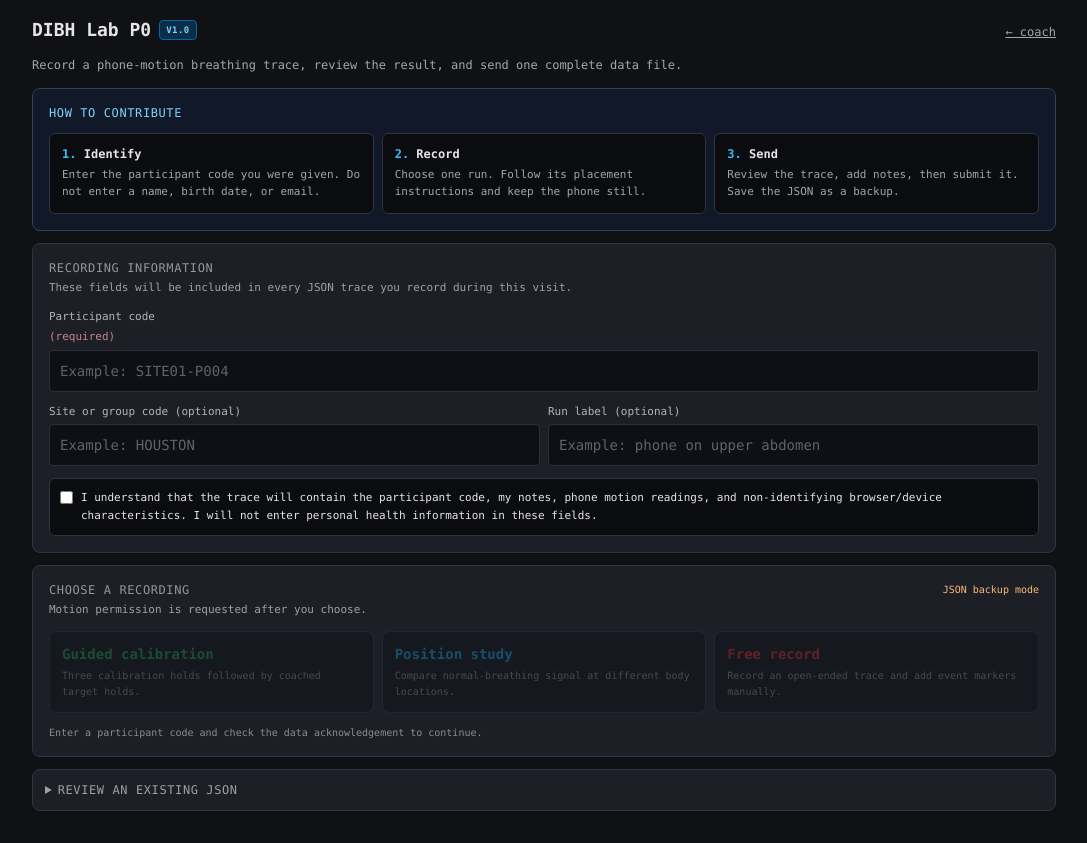
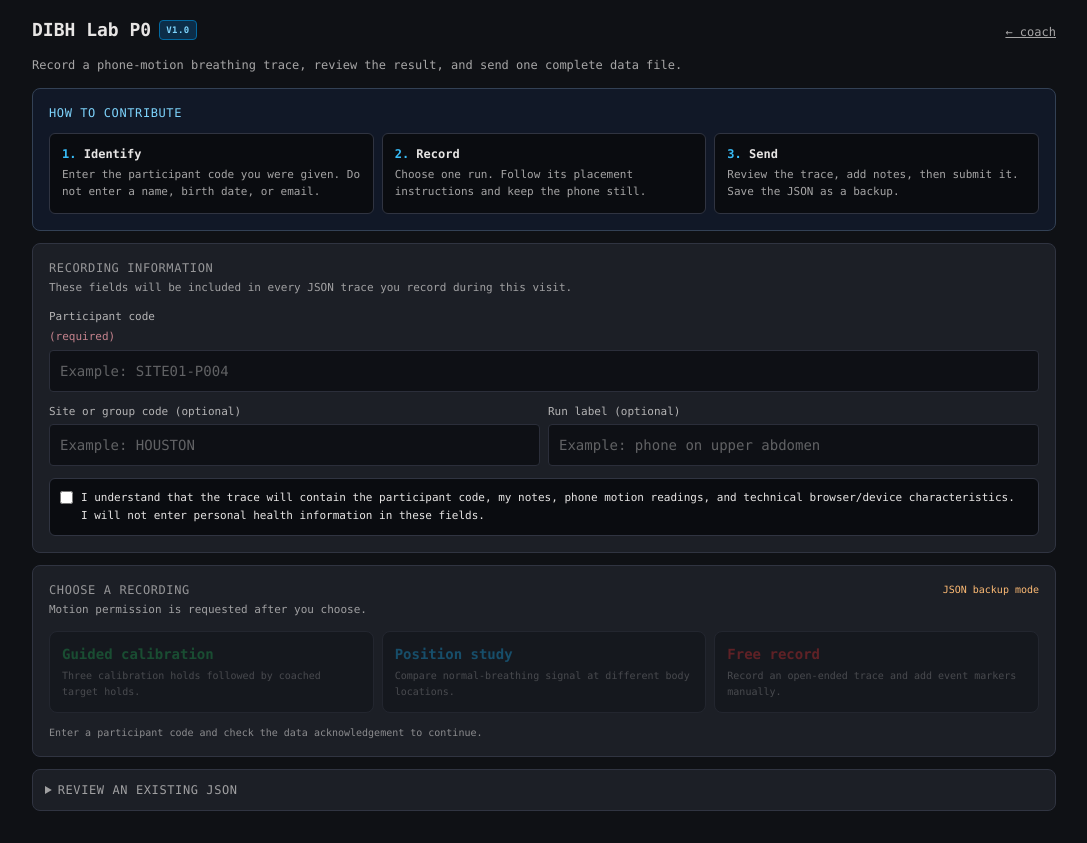
Before and after one commit to ramezkouzy/dibh-coach, a Next.js app: page /lab in a window 1280 px wide. Shown: the whole page, without its empty margins (96-1183 px from the left). Built offline with nearby package versions, Linux system fonts and the light colour scheme.

Commit message:
Clarify Lab device metadata disclosure

```diff
--- a/src/app/lab/page.tsx
+++ b/src/app/lab/page.tsx
@@ -2400,7 +2400,7 @@ export default function LabPage() {
                 />
                 <span>
                   I understand that the trace will contain the participant code, my notes,
-                  phone motion readings, and non-identifying browser/device characteristics.
+                  phone motion readings, and technical browser/device characteristics.
                   I will not enter personal health information in these fields.
                 </span>
               </label>
```
